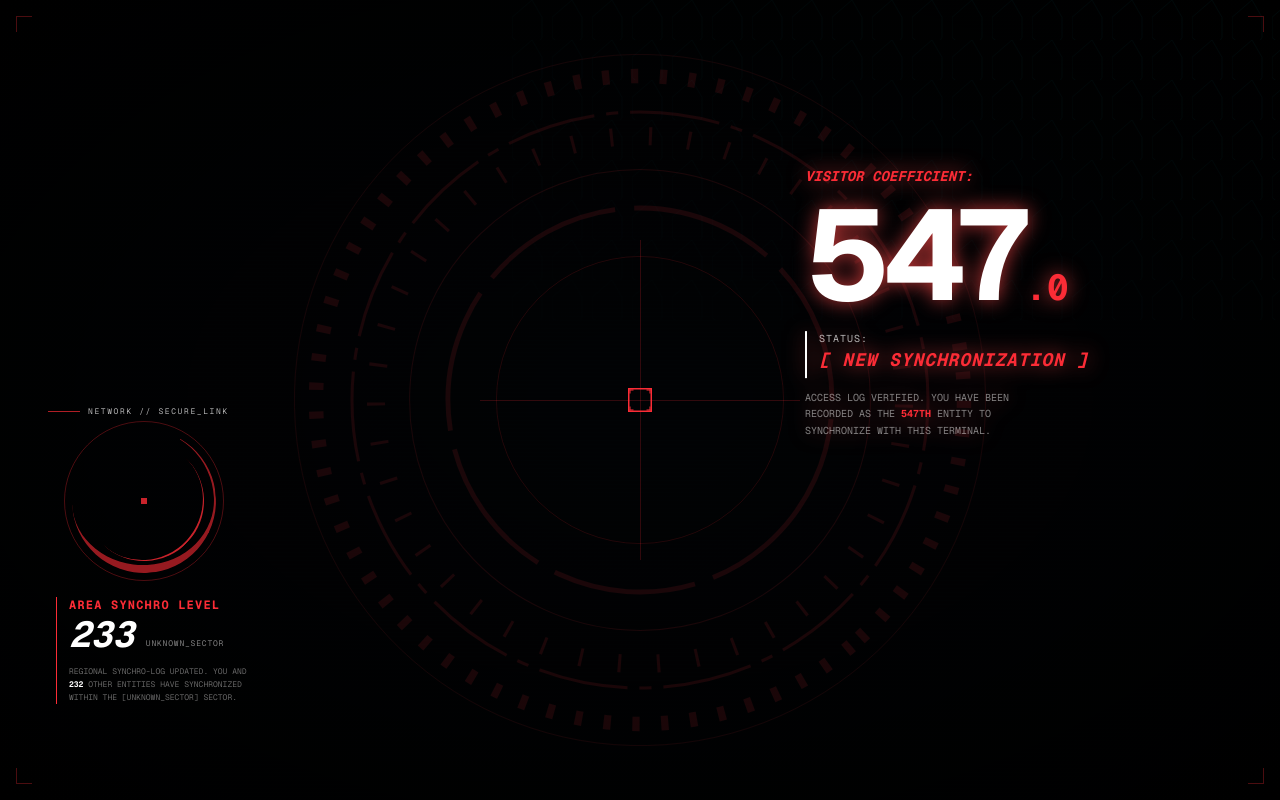
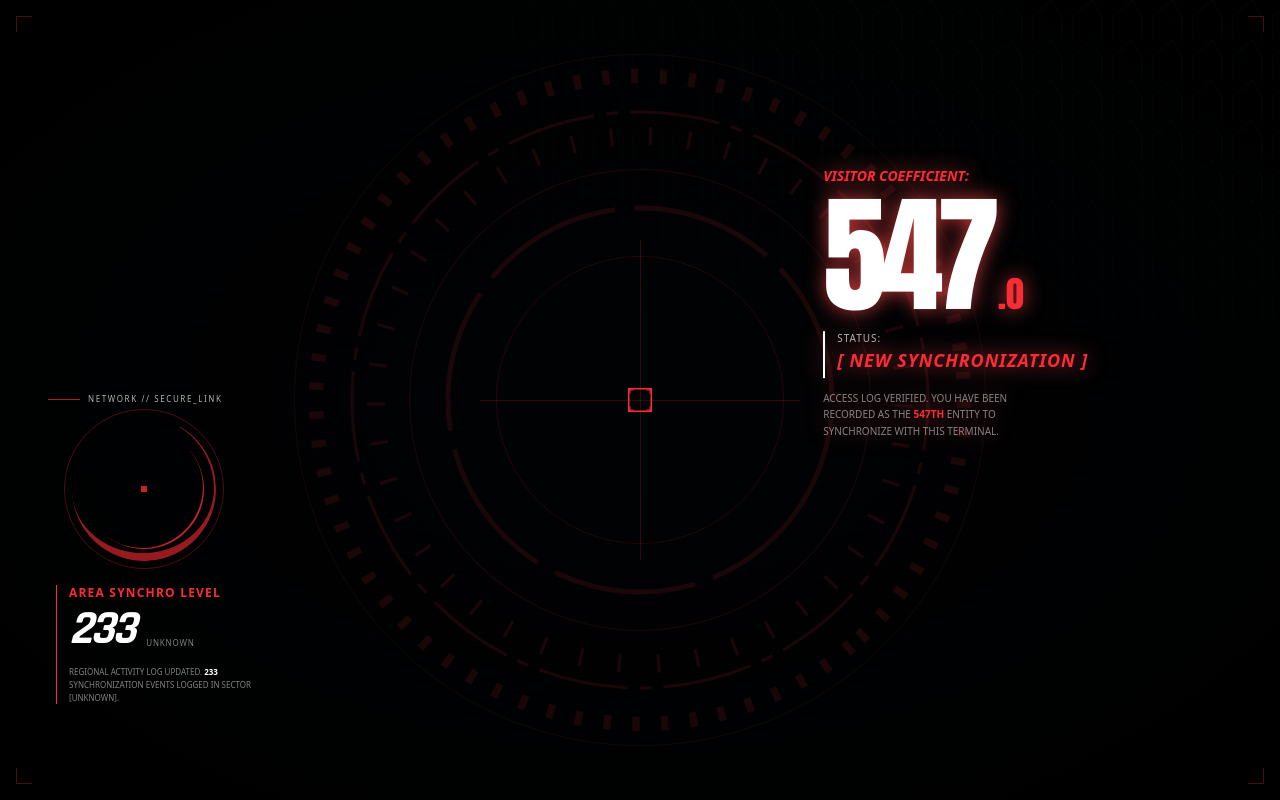
Before and after one commit to SatKookier/nfc-visitor-counter, a Next.js app: page / in a window 1280 px wide. Built offline with nearby package versions, Linux system fonts and the light colour scheme.

Commit message:
Implement Dominator typography and area logic refinement

```diff
--- a/src/app/api/visitor/route.ts
+++ b/src/app/api/visitor/route.ts
@@ -13,11 +13,13 @@ const redis = (redisUrl && redisToken)
 
 export async function POST(req: Request) {
   try {
-    // Attempt to retrieve city from Vercel's IP Geolocation headers
-    // Fallback to "UNKNOWN_SECTOR" for local dev or missing headers
-    const rawCity = req.headers.get('x-vercel-ip-city') || 'UNKNOWN_SECTOR';
+    const city = req.headers.get('x-vercel-ip-city');
+    const country = req.headers.get('x-vercel-ip-country');
+    const edge = req.headers.get('x-vercel-id'); // e.g., hnd1::randomstr
+
+    // Fallback beautifully: City -> Country -> Region Edge Code -> "UNKNOWN"
+    let rawCity = city || country || (edge ? edge.split('::')[0] : 'UNKNOWN');
     const region = rawCity.replace(/[^a-zA-Z0-9_ -]/g, '').toUpperCase();
-
     if (!redis) {
       // Offline fallback
       return NextResponse.json({
--- a/src/app/globals.css
+++ b/src/app/globals.css
@@ -3,8 +3,10 @@
 @theme {
   --color-brand: #00ffff;
   --color-brand-muted: #0088aa;
-  --font-mono: var(--font-geist-mono);
-  --font-sans: var(--font-geist-sans);
+  --font-mono: var(--font-sharetech);
+  --font-sans: var(--font-sharetech);
+  --font-anton: var(--font-anton);
+  --font-rajdhani: var(--font-rajdhani);
 }
 
 :root {
--- a/src/app/layout.tsx
+++ b/src/app/layout.tsx
@@ -1,14 +1,22 @@
 import type { Metadata } from "next";
-import { Geist, Geist_Mono } from "next/font/google";
+import { Share_Tech_Mono, Anton, Rajdhani } from "next/font/google";
 import "./globals.css";
 
-const geistSans = Geist({
-  variable: "--font-geist-sans",
+const shareTech = Share_Tech_Mono({
+  weight: "400",
+  variable: "--font-sharetech",
   subsets: ["latin"],
 });
 
-const geistMono = Geist_Mono({
-  variable: "--font-geist-mono",
+const anton = Anton({
+  weight: "400",
+  variable: "--font-anton",
+  subsets: ["latin"],
+});
+
+const rajdhani = Rajdhani({
+  weight: ["600", "700"],
+  variable: "--font-rajdhani",
   subsets: ["latin"],
 });
 
@@ -23,12 +31,13 @@ export default function RootLayout({
   children: React.ReactNode;
 }>) {
   return (
-    <html
-      lang="en"
-      className={`${geistSans.variable} ${geistMono.variable} h-full antialiased`}
-      suppressHydrationWarning
-    >
-      <body className="min-h-full flex flex-col" suppressHydrationWarning>{children}</body>
+    <html lang="en" suppressHydrationWarning>
+      <body
+        className={`${shareTech.variable} ${anton.variable} ${rajdhani.variable} min-h-full flex flex-col antialiased`}
+        suppressHydrationWarning
+      >
+        {children}
+      </body>
     </html>
   );
 }
--- a/src/app/page.tsx
+++ b/src/app/page.tsx
@@ -262,11 +262,11 @@ export default function Home() {
               </span>
 
               <div className="flex items-baseline overflow-hidden py-1">
-                <span className="font-sans text-[4.5rem] sm:text-[7rem] md:text-[8rem] font-bold tracking-tighter text-white leading-none">
+                <span className="font-anton text-[4.5rem] sm:text-[7rem] md:text-[8rem] tracking-tighter text-white leading-none">
                   {/* Wait 200ms AFTER panel arrives before scrambling for solid impact */}
                   <ScrambleNumber finalNumber={numericValue.split(".")[0]} delayMs={300} />
                 </span>
-                <span className={`font-mono text-2xl sm:text-4xl font-bold ml-1 ${themeColor}`}>
+                <span className={`font-anton text-2xl sm:text-4xl pl-1 ${themeColor}`}>
                   .{numericValue.split(".")[1]}
                 </span>
               </div>
@@ -332,17 +332,17 @@ export default function Home() {
                   AREA SYNCHRO LEVEL
                 </span>
                 <div className="flex items-end space-x-3 mb-1">
-                  <span className="font-mono italic font-bold text-3xl sm:text-4xl text-white leading-none">
+                  <span className="font-rajdhani italic font-bold text-4xl sm:text-5xl text-white leading-none tracking-tighter">
                     <ScrambleNumber finalNumber={areaStress.toString().padStart(2, "0")} delayMs={500} />
                   </span>
                   <span className="font-mono text-[8px] text-white/50 tracking-widest mb-1">
                     {region}
                   </span>
                 </div>
-                <span className="font-mono text-[7px] sm:text-[8px] text-white/40 uppercase mt-2 max-w-[190px] leading-relaxed">
-                  Regional synchro-log updated. YOU and <span className={`font-bold text-white`}>
-                    <ScrambleNumber finalNumber={areaStress > 1 ? (areaStress - 1).toString() : "0"} delayMs={600} />
-                  </span> OTHER ENTITIES have synchronized within the [{region}] sector.
+                <span className="font-mono text-[7px] sm:text-[8px] text-white/50 uppercase mt-2 max-w-[200px] leading-relaxed">
+                  REGIONAL ACTIVITY LOG UPDATED. <span className={`font-bold text-white`}>
+                    <ScrambleNumber finalNumber={areaStress.toString()} delayMs={600} />
+                  </span> SYNCHRONIZATION EVENTS LOGGED IN SECTOR [{region}].
                 </span>
               </div>
             </motion.div>
```
